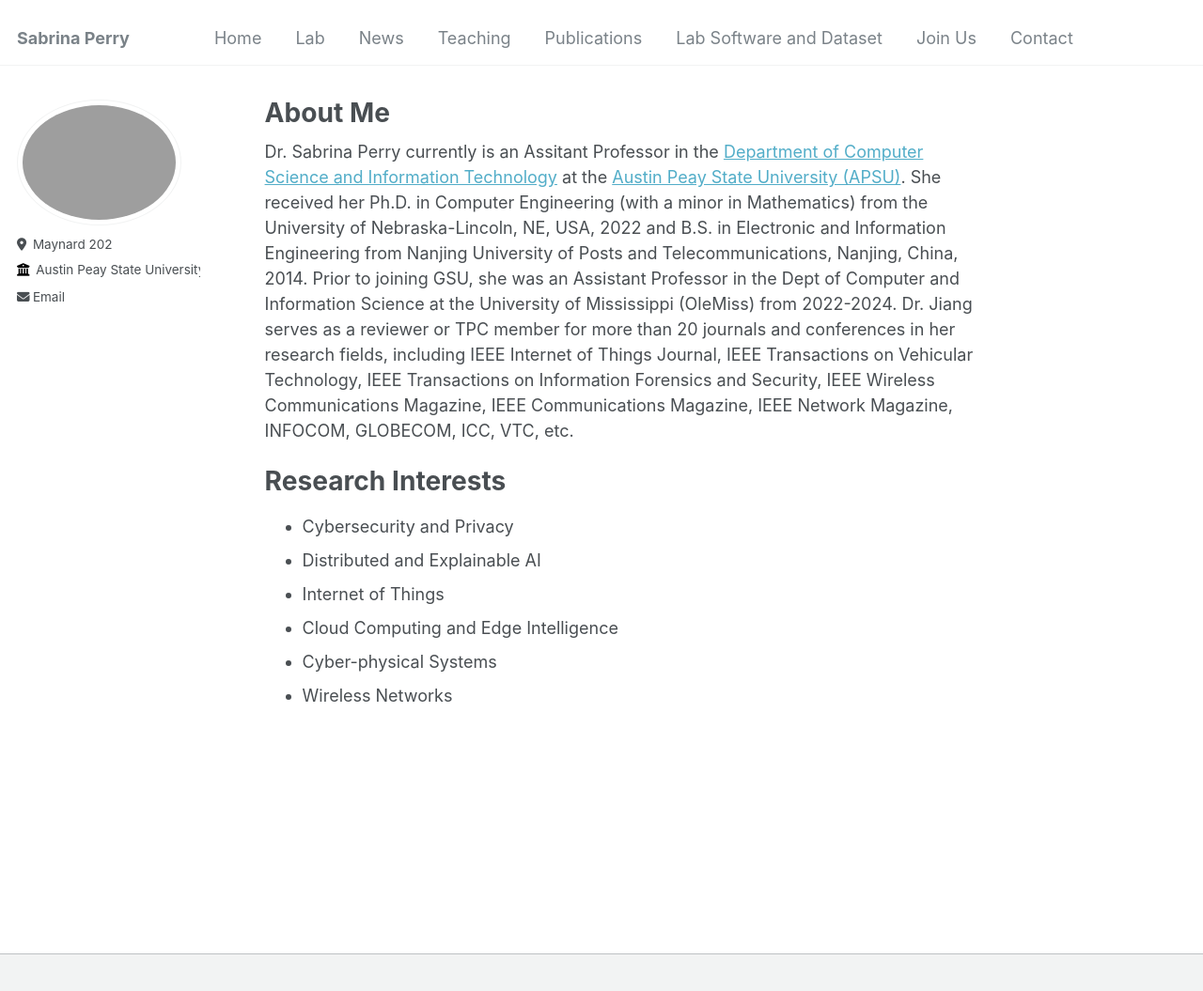
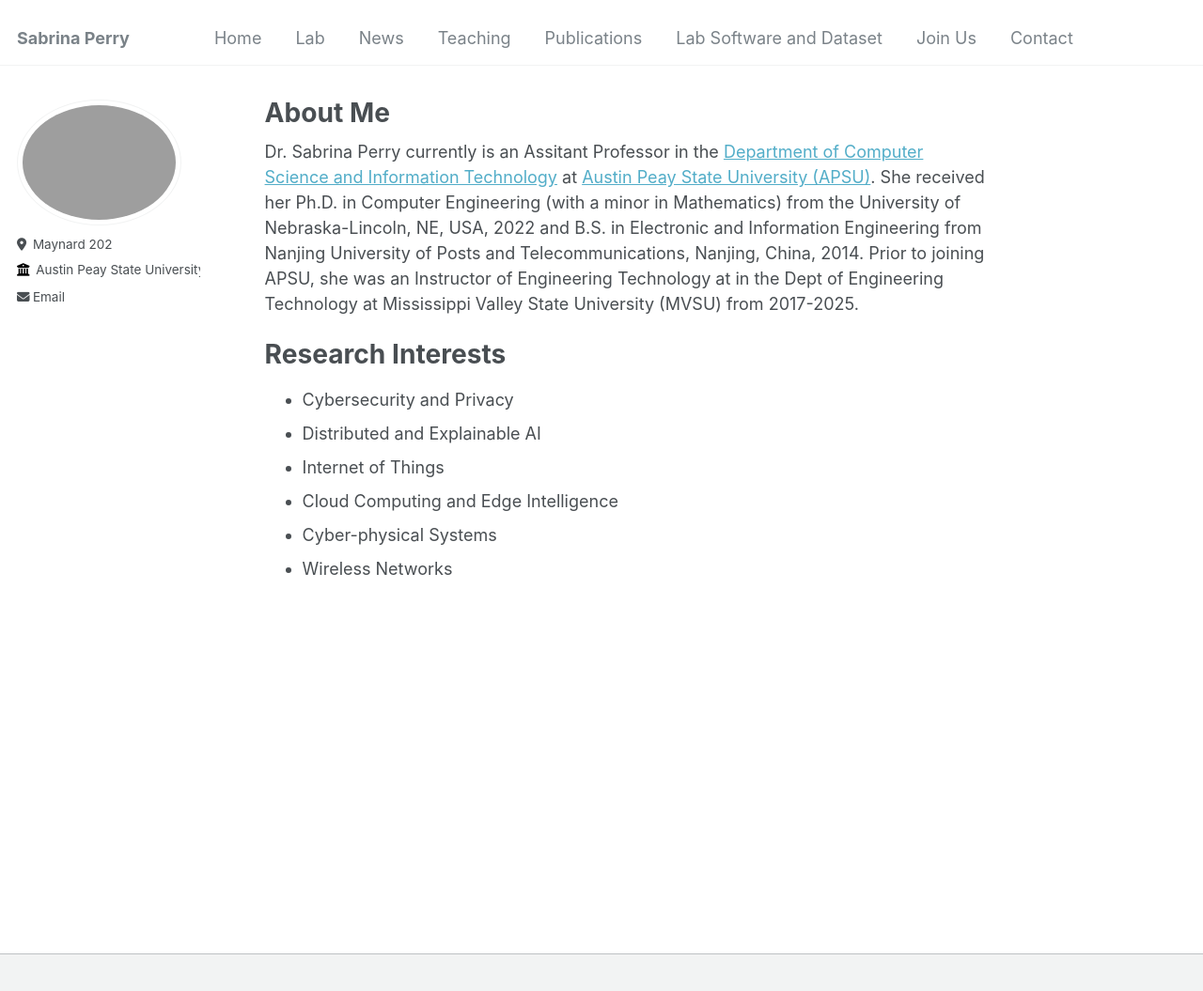
Before and after one commit to suhbrina-perry/suhbrina-perry.github.io, a Jekyll site: the page built from _pages/about.md, in a window 1280 px wide and 1088 px high. Shown: the top 1055 px of the window at 94% size. Built offline with Jekyll 4.4.1, drawn with Linux system fonts in a browser that asks for light colours.

Commit message:
Revise biography
Updated Dr. Sabrina Perry's biography and prior positions.

```diff
--- a/_pages/about.md
+++ b/_pages/about.md
@@ -6,7 +6,7 @@ redirect_from:
   - /about/
   - /about.html
 ---
-Dr. Sabrina Perry currently is an Assitant Professor in the [Department of Computer Science and Information Technology](https://csds.gsu.edu/) at the [Austin Peay State University (APSU)](https://www.apsu.edu/). She received her Ph.D. in Computer Engineering (with a minor in Mathematics) from the University of Nebraska-Lincoln, NE, USA, 2022 and B.S. in Electronic and Information Engineering from Nanjing University of Posts and Telecommunications, Nanjing, China, 2014. Prior to joining GSU, she was an Assistant Professor in the Dept of Computer and Information Science at the University of Mississippi (OleMiss) from 2022-2024. Dr. Jiang serves as a reviewer or TPC member for more than 20 journals and conferences in her research fields, including IEEE Internet of Things Journal, IEEE Transactions on Vehicular Technology, IEEE Transactions on Information Forensics and Security, IEEE Wireless Communications Magazine, IEEE Communications Magazine, IEEE Network Magazine, INFOCOM, GLOBECOM, ICC, VTC, etc.
+Dr. Sabrina Perry currently is an Assitant Professor in the [Department of Computer Science and Information Technology](https://csds.gsu.edu/) at [Austin Peay State University (APSU)](https://www.apsu.edu/). She received her Ph.D. in Computer Engineering (with a minor in Mathematics) from the University of Nebraska-Lincoln, NE, USA, 2022 and B.S. in Electronic and Information Engineering from Nanjing University of Posts and Telecommunications, Nanjing, China, 2014. Prior to joining APSU, she was an Instructor of Engineering Technology at in the Dept of Engineering Technology at Mississippi Valley State University (MVSU) from 2017-2025.
 
 Research Interests
 ======
```
